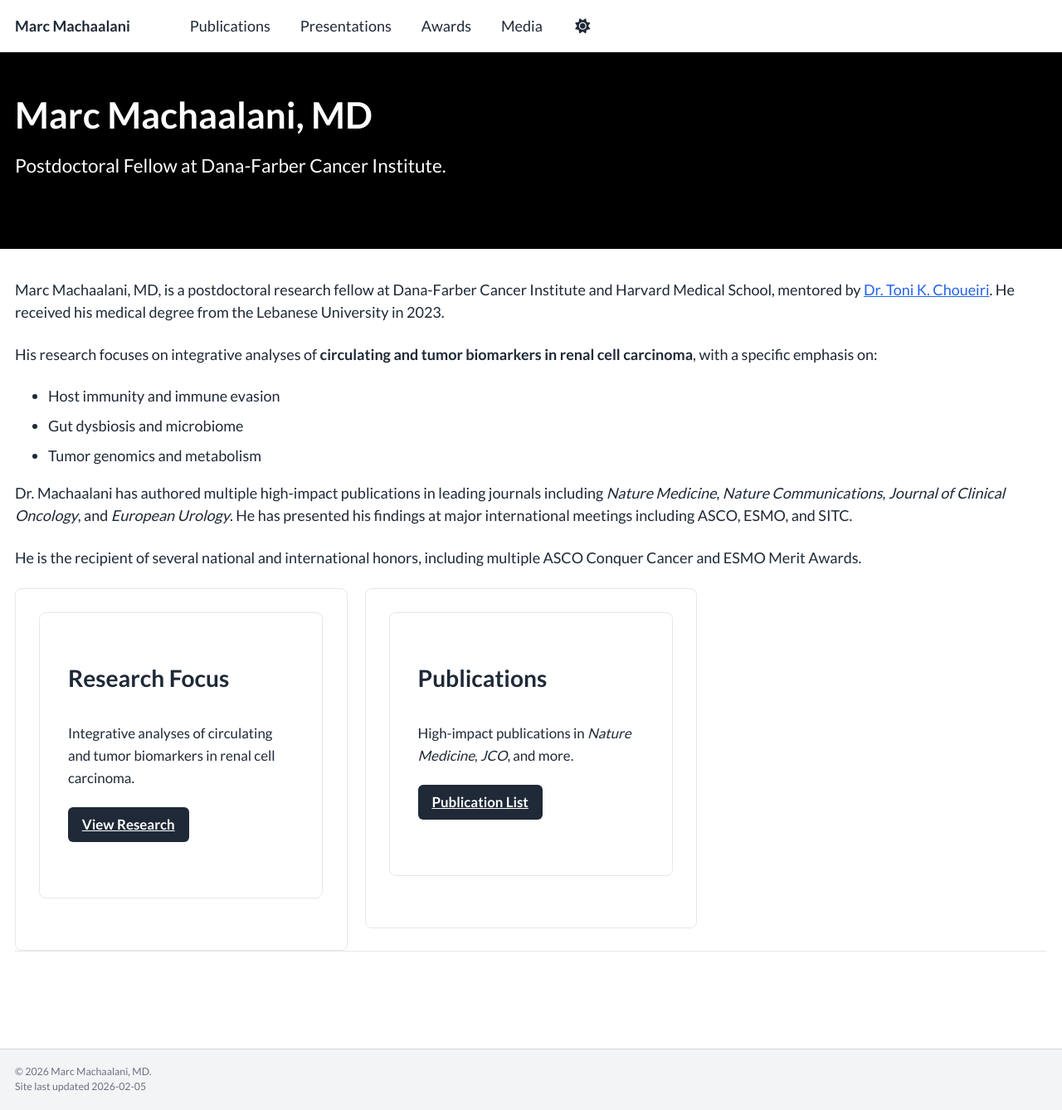
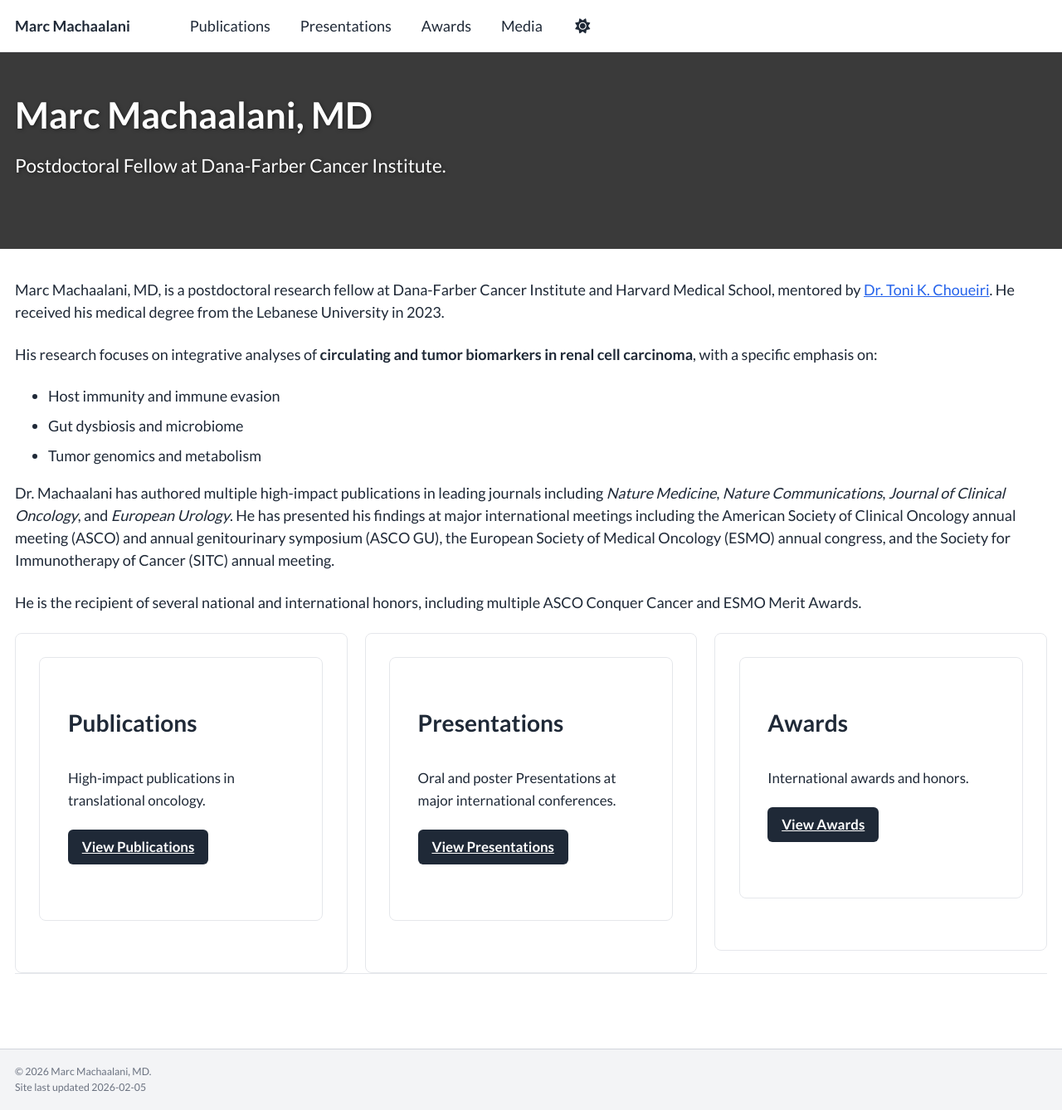
Before and after one commit to MarcMachaalani/marcmachaalani.github.io, a Jekyll site: the page built from _pages/about.md, in a window 1280 px wide and 1338 px high. Shown: the whole window at 83% size. Built offline with Jekyll 4.4.1, drawn with Linux system fonts in a browser that asks for light colours; a script bundle is joined from its source files by our own code; library files that are not in the unit come from our copies.

Commit message:
Update about.md

```diff
--- a/_pages/about.md
+++ b/_pages/about.md
@@ -3,21 +3,30 @@ layout: splash
 permalink: /
 title: "Marc Machaalani, MD"
 header:
-  overlay_color: "#000" # Optional: Makes the top banner dark/professional
+  overlay_color: "#3a3a3aff" # Optional: Makes the top banner dark/professional
   overlay_filter: "0.5" # Optional: Darkens image if you add one later
 excerpt: "Postdoctoral Fellow at Dana-Farber Cancer Institute."
 feature_row:
-  - image_path: #/assets/images/research-icon.png # You can add icons later, or remove this line
-    title: "Research Focus"
-    excerpt: "Integrative analyses of circulating and tumor biomarkers in renal cell carcinoma."
-    url: "/research/"
-    btn_label: "View Research"
-    btn_class: "btn--primary"
+
   - image_path: #/assets/images/pub-icon.png # You can add icons later, or remove this line
     title: "Publications"
-    excerpt: "High-impact publications in *Nature Medicine*, *JCO*, and more."
+    excerpt: "High-impact publications in translational oncology."
     url: "/publications/"
-    btn_label: "Publication List"
+    btn_label: "View Publications"
+    btn_class: "btn--primary"
+
+  - image_path: #/assets/images/research-icon.png # You can add icons later, or remove this line
+    title: "Presentations"
+    excerpt: "Oral and poster Presentations at major international conferences."
+    url: "/talks/"
+    btn_label: "View Presentations"
+    btn_class: "btn--primary"
+
+  - image_path: #/assets/images/research-icon.png # You can add icons later, or remove this line
+    title: "Awards"
+    excerpt: "International awards and honors."
+    url: "/awards/"
+    btn_label: "View Awards"
     btn_class: "btn--primary"
 ---
 
@@ -28,7 +37,7 @@ His research focuses on integrative analyses of **circulating and tumor biomarke
 *   Gut dysbiosis and microbiome
 *   Tumor genomics and metabolism
 
-Dr. Machaalani has authored multiple high-impact publications in leading journals including *Nature Medicine*, *Nature Communications*, *Journal of Clinical Oncology*, and *European Urology*. He has presented his findings at major international meetings including ASCO, ESMO, and SITC.
+Dr. Machaalani has authored multiple high-impact publications in leading journals including *Nature Medicine*, *Nature Communications*, *Journal of Clinical Oncology*, and *European Urology*. He has presented his findings at major international meetings including the American Society of Clinical Oncology annual meeting (ASCO) and annual genitourinary symposium (ASCO GU), the European Society of Medical Oncology (ESMO) annual congress, and the Society for Immunotherapy of Cancer (SITC) annual meeting.
 
 He is the recipient of several national and international honors, including multiple ASCO Conquer Cancer and ESMO Merit Awards.
 
```
